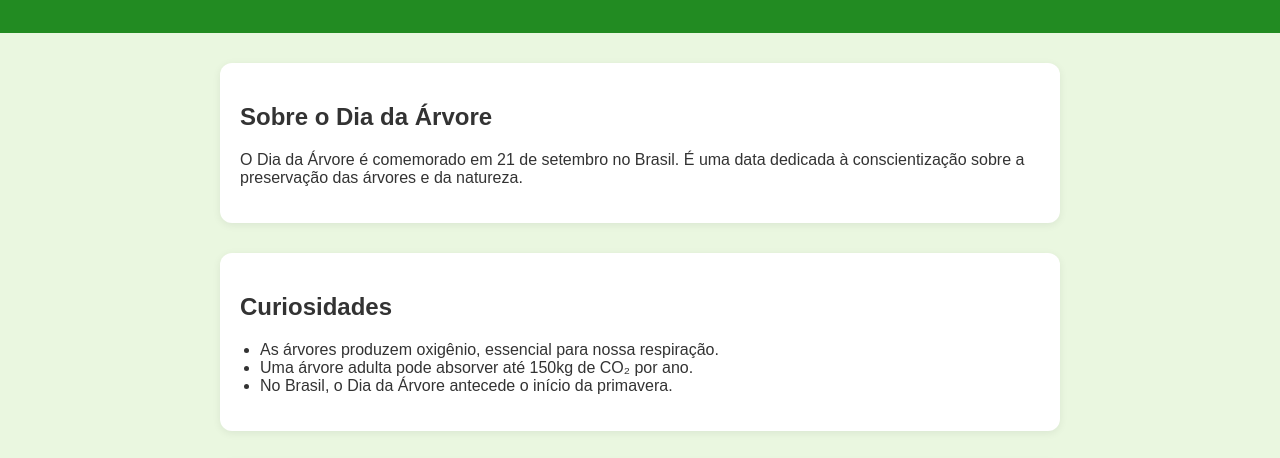
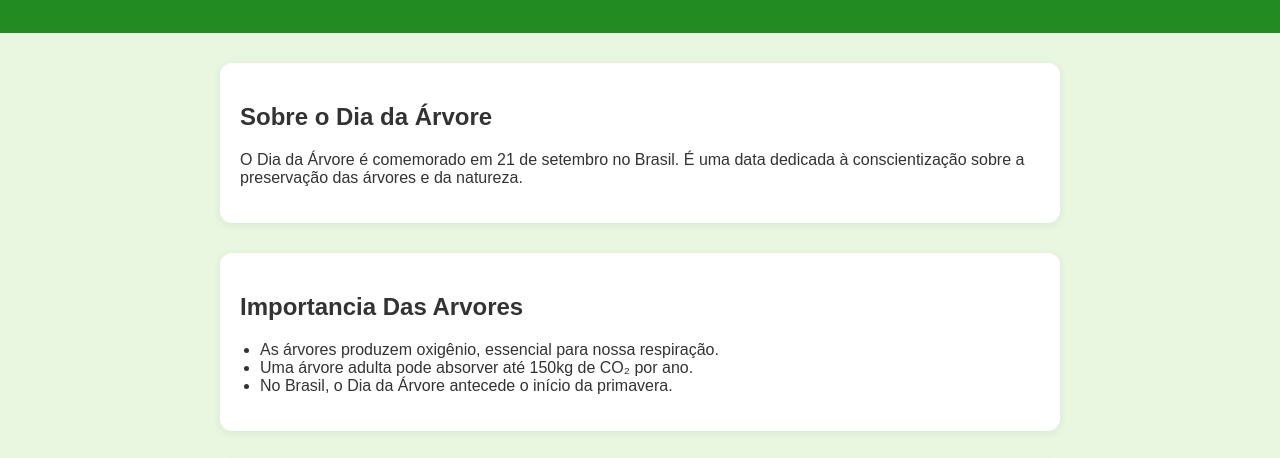
Before and after one commit to AlanSantana-c/Trabalho-De-Ciencias, a plain HTML site: page index.html in a window 1280 px wide. Shown: the part 141-599 px from the top of the page. Drawn offline with Linux system fonts and the light colour scheme.

Commit message:
Update index.html

```diff
--- a/index.html
+++ b/index.html
@@ -19,7 +19,7 @@
     </section>
 
     <section id="curiosidades">
-        <h2>Curiosidades</h2>
+        <h2>Importancia Das Arvores</h2>
         <ul>
             <li>As árvores produzem oxigênio, essencial para nossa respiração.</li>
             <li>Uma árvore adulta pode absorver até 150kg de CO₂ por ano.</li>
```
